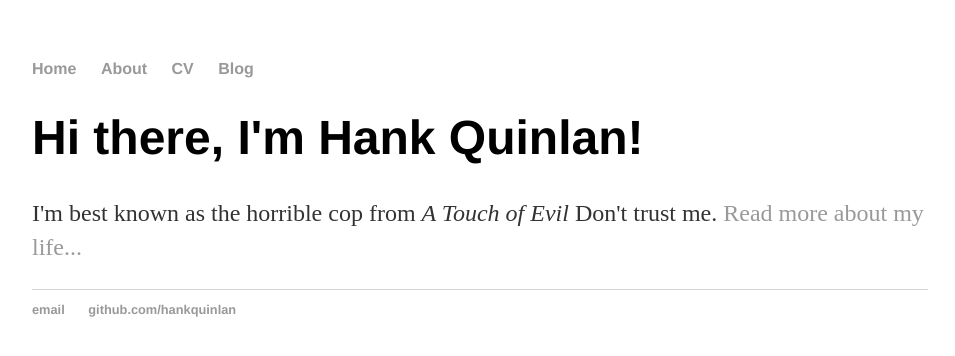
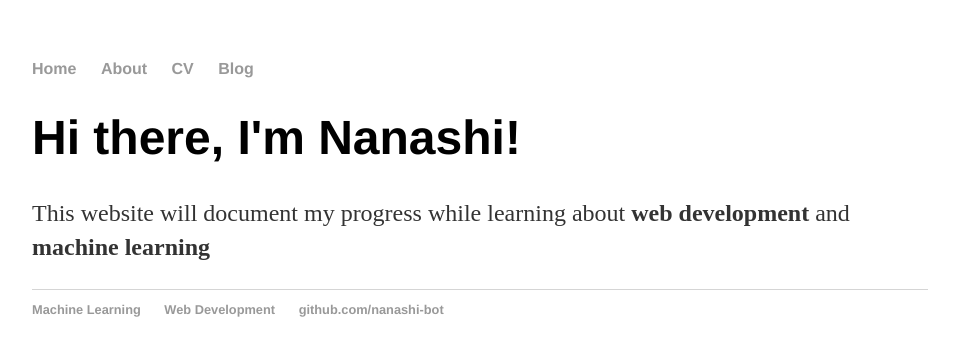
Before and after one commit to Nanashi-bot/Nanashi-bot.github.io, a plain HTML site: page index.html in a window 1280 px wide. Shown: the whole page, without its empty margins (160-1115 px from the left). Drawn offline with Linux system fonts and the light colour scheme.

Commit message:
Update index.html
Personalised it

```diff
--- a/index.html
+++ b/index.html
@@ -16,14 +16,15 @@
 		</nav>
 		<div class="container">
     		<div class="blurb">
-        		<h1>Hi there, I'm Hank Quinlan!</h1>
-				<p>I'm best known as the horrible cop from <em>A Touch of Evil</em> Don't trust me. <a href="/about">Read more about my life...</a></p>
+        		<h1>Hi there, I'm Nanashi!</h1>
+			<p>This website will document my progress while learning about <b>web development</b> and <b>machine learning</b></p>
     		</div><!-- /.blurb -->
 		</div><!-- /.container -->
 		<footer>
     		<ul>
-        		<li><a href="mailto:hankquinlanhub@gmail.com">email</a></li>
-        		<li><a href="https://github.com/hankquinlan">github.com/hankquinlan</a></li>
+        		<li><a href="https://nanashi-bot.github.io/machine-learning">Machine Learning</a></li>
+			<li><a href="https://nanashi-bot.github.io/web-development">Web Development</a></li>
+        		<li><a href="https://github.com/nanashi-bot">github.com/nanashi-bot</a></li>
 			</ul>
 		</footer>
 	</body>
```
